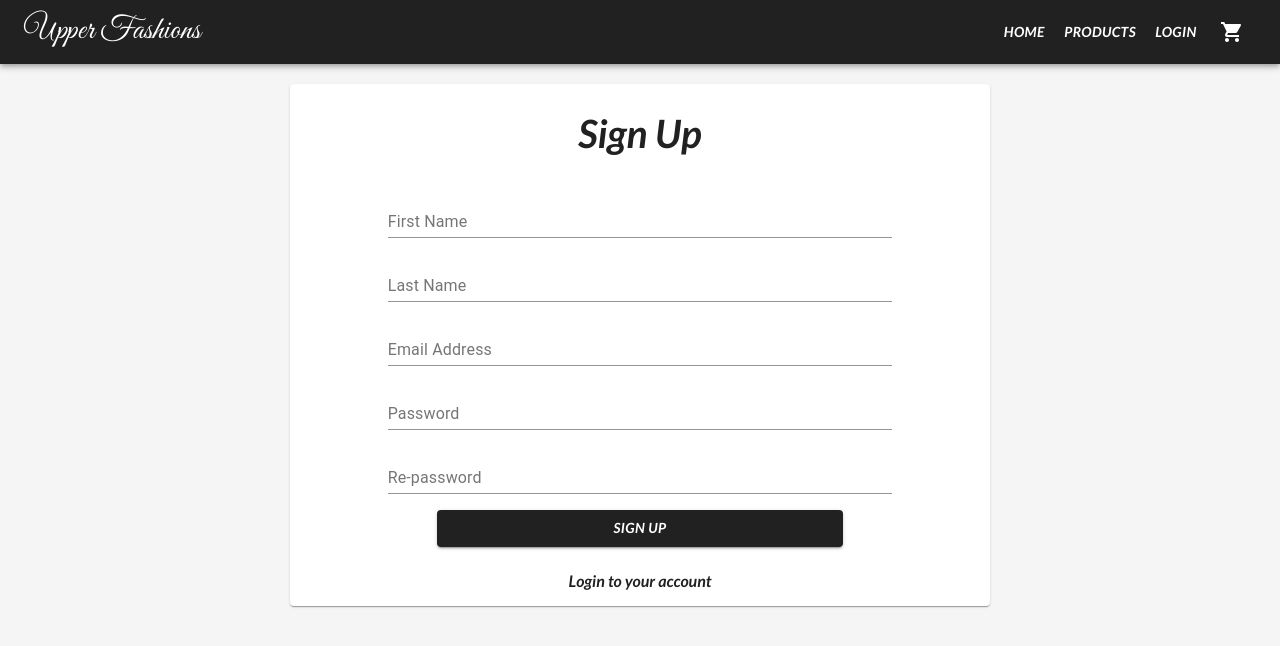
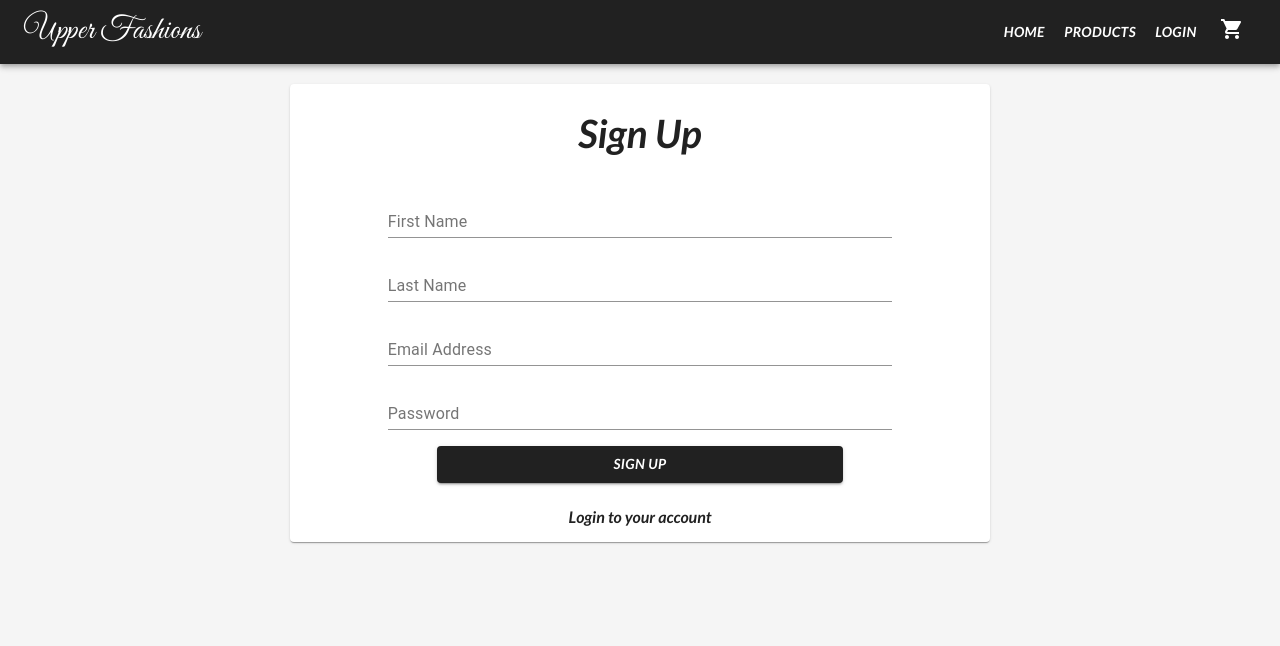
Before and after one commit to hamzaalvi1/Shopping-Cart, a React (Create React App) app: page /signup in a window 1280 px wide. Shown: the top 646 px of the page. Built offline with nearby package versions, Linux system fonts and the light colour scheme.

Commit message:
add signup and signin functionality

```diff
--- a/package.json
+++ b/package.json
@@ -13,7 +13,7 @@
     "react-dom": "^16.13.1",
     "react-modal": "^3.11.2",
     "react-router-dom": "^6.0.0-beta.0",
-    "react-scripts": "3.4.1"
+    "react-scripts": "^3.4.3"
   },
   "scripts": {
     "start": "react-scripts start",
--- /dev/null
+++ b/src/Components/AddToCart/AddtoCart.jsx
@@ -0,0 +1,13 @@
+import React from "react"
+
+
+const AddToCart = ()=>{
+
+    return(
+        <div>
+            <h2>Add to Cart Component</h2>
+        </div>
+    )
+
+}
+export default AddToCart
--- a/src/Components/Navbar/Navbar.jsx
+++ b/src/Components/Navbar/Navbar.jsx
@@ -49,7 +49,9 @@ const useStyles = makeStyles(theme => ({
           </Link>
           <IconButton >
             <Badge badgeContent = {0} color = "secondary">
+            <Link to = "addToCart">
             <ShoppingCartIcon className = {classes.icon}/>
+            </Link>
             </Badge>
           </IconButton>
         </Toolbar>
--- a/src/Components/RoutesConfig/RoutesConfig.jsx
+++ b/src/Components/RoutesConfig/RoutesConfig.jsx
@@ -7,7 +7,7 @@ import SignIn from "../SignIn/SignIn"
 import SignUp from "../SignUp/SignUp"
 import NotFound from "../Notfound/NotFound"
 import Navbar from '../Navbar/Navbar'
-
+import AddtoCart from "../AddToCart/AddtoCart"
 
 
 
@@ -18,11 +18,12 @@ import Navbar from '../Navbar/Navbar'
             <Router>
                 <Navbar/>
               <Routes>
-                  <Route path = "/" element = {<Home/>}/>
+                  <Route path = "/" element = {<Home greet = "Hello World"/>}/>
                   <Route path = "products" element = {<Products/>}/>
                   <Route path = "products/:prodName" element = {<Product/>}/>
                   <Route path = "signin" element = {<SignIn/>}/>
                   <Route path = "signup" element = {<SignUp/>}/>
+                  <Route path = "addToCart" element = {<AddtoCart/>}/>
                   <Route path = "*" element = {<NotFound/>}/>
               </Routes>
             </Router>
--- a/src/Components/SignIn/SignIn.jsx
+++ b/src/Components/SignIn/SignIn.jsx
@@ -1,4 +1,4 @@
-import React from 'react'
+import React, {useContext,useState} from 'react'
 import Paper from '@material-ui/core/Paper';
 import Grid from '@material-ui/core/Grid';
 import { makeStyles } from '@material-ui/core/styles';
@@ -6,6 +6,7 @@ import "./signIn.css"
 import TextField from '@material-ui/core/TextField';
 import {useNavigate} from "react-router-dom"
 import Button from '@material-ui/core/Button';
+import {ShoeContext} from "../Context/GlobalState"
 const useStyles = makeStyles((theme) => ({
     root: {
       '& > *': {
@@ -17,19 +18,31 @@ const useStyles = makeStyles((theme) => ({
   }));
 
  const  SignIn = ()=> {
+  const shoeContext = useContext(ShoeContext)
+  let {isAuthenticated,isLogIn} = shoeContext
+console.log(shoeContext)
+  const [signInData,setSignInData] = useState({email: "",password: ""})
+  const onSignInSubmit = (evt)=>{
+   evt.preventDefault()
+   if(signInData.email!== "" && signInData.password!== ""){
+     isAuthenticated = true
+     navigate("/products")
+  }
+  }
     const classes = useStyles();
    const navigate = useNavigate()
-
-
     return (
-        <div  >
+        <div>
             <Grid  container className = "signIn"  >
 
             <Paper  className = "paper">
             <h1>Login</h1>
-            <form className={classes.root} noValidate autoComplete="off">
-            <TextField  label="Email Address" variant="standard" type="email" name="email" />
-            <TextField  label="Password" variant="standard" type="password" name ="password" />
+            <form onSubmit = {(evt)=>onSignInSubmit(evt) } className={classes.root} noValidate autoComplete="off">
+            <TextField  label="Email Address" variant="standard" type="email" name="email"
+             value = {signInData.email} onChange = {(evt)=> setSignInData({...signInData,[evt.target.name]:evt.target.value})} />
+            <TextField  label="Password" variant="standard" type="password"
+            onChange = {(evt)=> setSignInData({...signInData,[evt.target.name]:evt.target.value})}
+            name ="password" value = {signInData.password} />
             <Button type="submit" variant="contained" className = "loginBtn">Login</Button>
     </form>
             <p onClick = {()=> navigate("/signup")}>Create an account or Signup</p>
--- a/src/Components/SignUp/SignUp.jsx
+++ b/src/Components/SignUp/SignUp.jsx
@@ -1,4 +1,4 @@
-import React from 'react'
+import React,{useState} from 'react'
 import Paper from '@material-ui/core/Paper';
 import Grid from '@material-ui/core/Grid';
 import { makeStyles } from '@material-ui/core/styles';
@@ -17,9 +17,20 @@ const useStyles = makeStyles((theme) => ({
   }));
 
  const  SignUp = ()=> {
+   const [signUpState,setSignUpState] = useState({firstName: "",lastName: "",email:"",password: "",})
     const classes = useStyles();
    const navigate = useNavigate()
+     const onSignUpForm = (evt)=>{
+      evt.preventDefault()
+      if(signUpState.firstName!== "" &&
+      signUpState.lastName!== "" &&
+      signUpState.email!=="" &&
+      signUpState.password !== ""
+      ){
+       navigate("/signin")
+      }
 
+     }
 
     return (
         <div  >
@@ -27,12 +38,19 @@ const useStyles = makeStyles((theme) => ({
 
             <Paper  className = "paper">
             <h1>Sign Up</h1>
-            <form className={classes.root} noValidate autoComplete="off">
-            <TextField  label="First Name" variant="standard" type="text" name="firstName" />
-            <TextField  label="Last Name" variant="standard" type="text" name="lastName" />
-            <TextField  label="Email Address" variant="standard" type="email" name="email" />
-            <TextField  label="Password" variant="standard" type="password" name="password" />
-            <TextField  label="Re-password" variant="standard" type="password" name="re-password" />
+            <form onSubmit = {onSignUpForm} className={classes.root} noValidate autoComplete="off">
+            <TextField  label="First Name" variant="standard" type="text" name="firstName"
+            value = {signUpState.firstName}
+            onChange = {(evt)=>setSignUpState({...signUpState,[evt.target.name]:evt.target.value})} />
+            <TextField  label="Last Name" variant="standard" type="text" name="lastName"
+            value = {signUpState.lastName}
+            onChange = {(evt)=>setSignUpState({...signUpState,[evt.target.name]:evt.target.value})} />
+            <TextField  label="Email Address" variant="standard" type="email" name="email"
+            value = {signUpState.email}
+            onChange = {(evt)=>setSignUpState({...signUpState,[evt.target.name]:evt.target.value})} />
+            <TextField  label="Password" variant="standard" type="password" name="password"
+            value = {signUpState.password}
+            onChange = {(evt)=>setSignUpState({...signUpState,[evt.target.name]:evt.target.value})} />
             <Button type="submit" variant="contained" className = "loginBtn">Sign Up</Button>
     </form>
             <p onClick = {()=> navigate("/signin")}>Login to your account</p>
```
Also changed, not shown: 1 other file (tests, documents, lock files or other folders).
